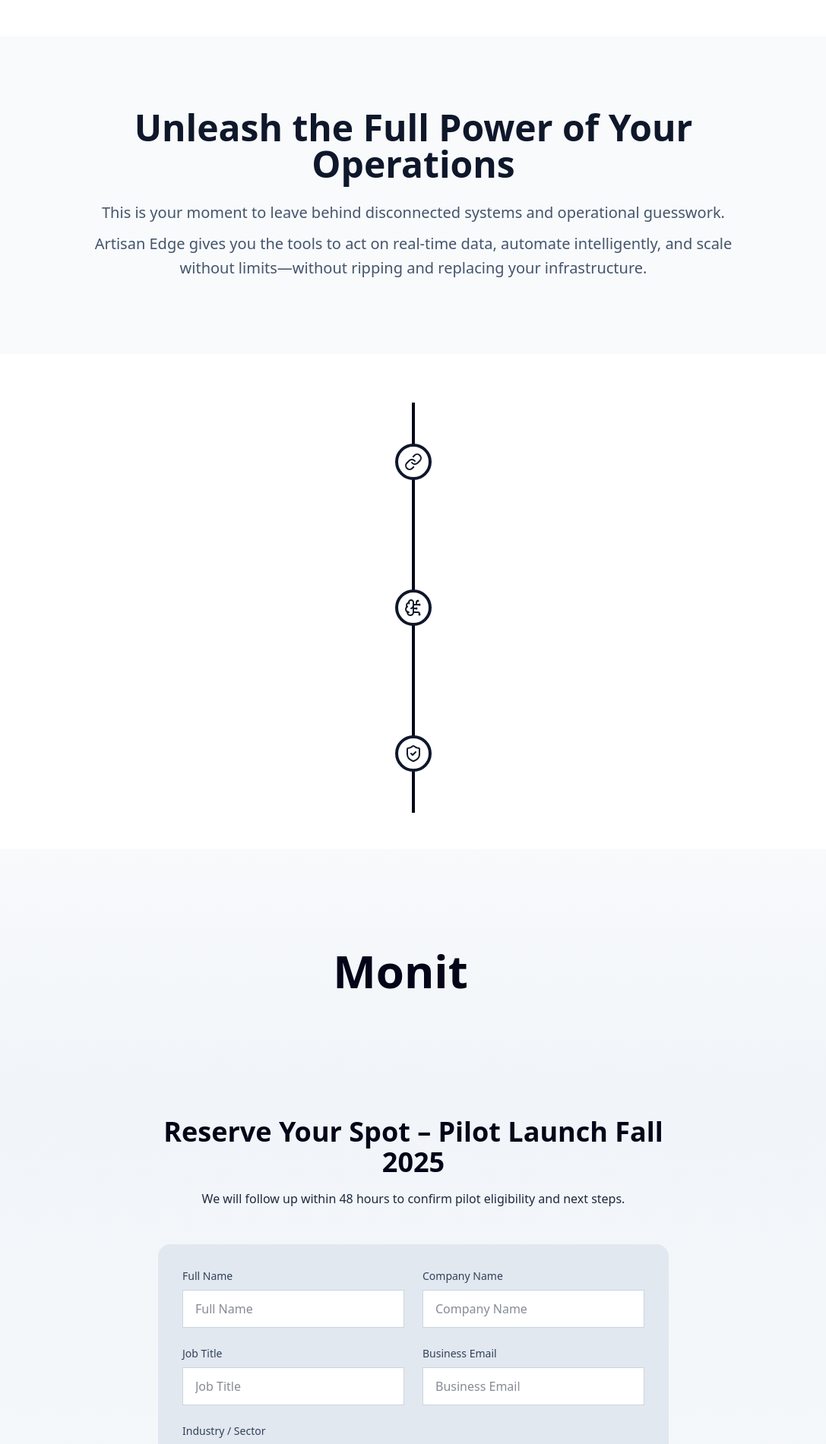
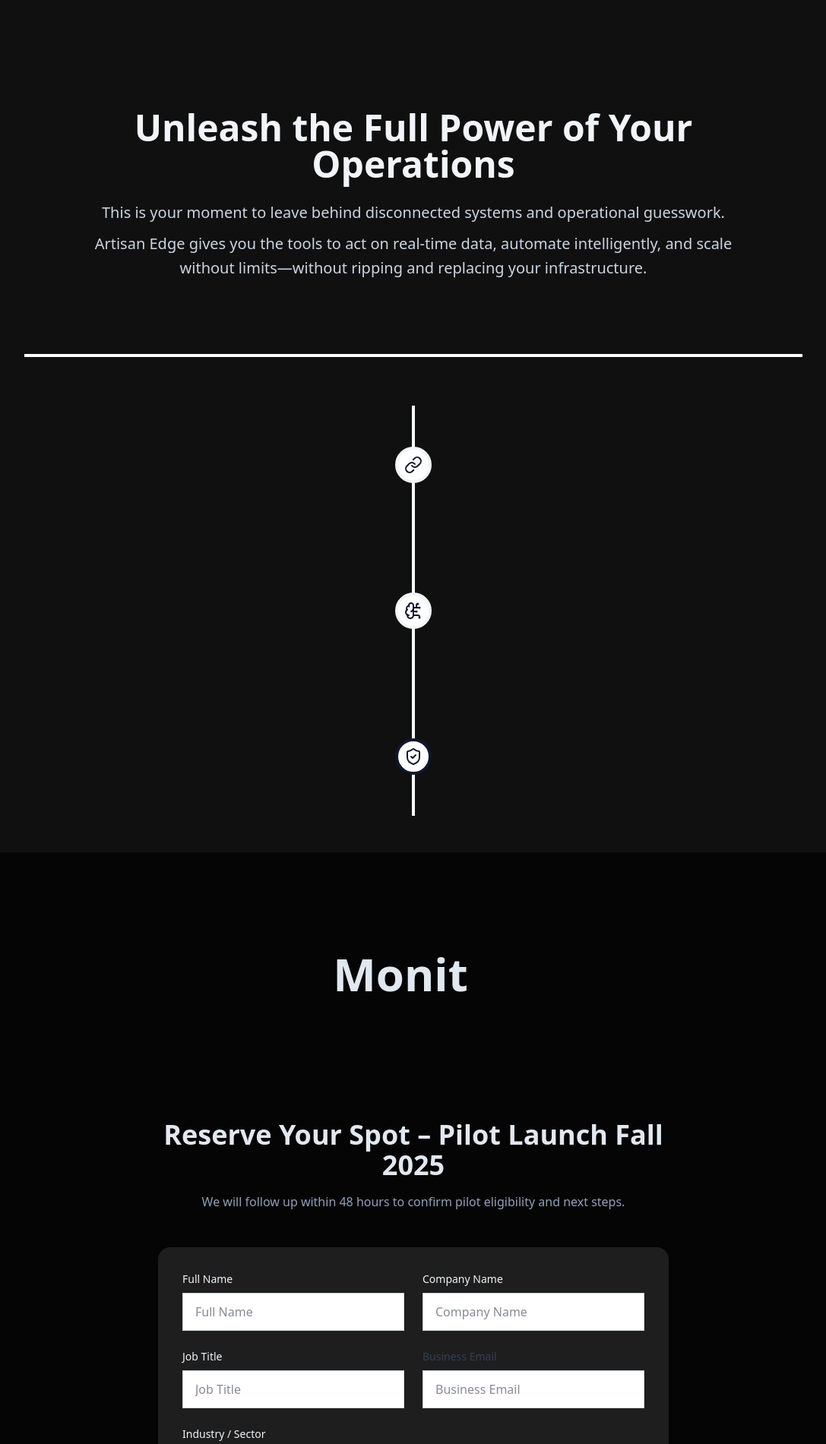
Before and after one commit to mouus/artisan-git, a Next.js app: page / in a window 1280 px wide. Shown: the part 880-2781 px from the top of the page at 76% size, without its empty margins (96-1183 px from the left). Built offline with nearby package versions, Linux system fonts and the light colour scheme.

Commit message:
dark theme

```diff
--- a/app/page.jsx
+++ b/app/page.jsx
@@ -43,7 +43,7 @@
   }, []); // Empty dependency array ensures this effect runs only once
 
   return (
-    <div className="relative">
+    <div className="relative bg-[#101010]">
       <header className="p-2 dark:bg-slate-900 z-50">
         <div className="flex justify-between items-center max-w-7xl mx-auto">
           {/* Logo */}
@@ -53,7 +53,7 @@
               alt="Artisan Edge Logo"
               width={100}
               height={100}
-              className="h-16 md:h-28 w-auto filter brightness-0 invert"
+              className="h-16 md:h-28 w-auto z-10 filter brightness-0 invert"
             />
           </div>
         </div>
@@ -62,7 +62,7 @@
       {/* Hero Section */}
       <div className="min-h-screen">
         {/* Fixed Video Background */}
-        <div className="absolute top-0 left-0  h-[880px] z-[-1] overflow-hidden">
+        <div className="absolute top-0 left-0  h-[880px]  overflow-hidden">
           <video
             autoPlay
             muted
@@ -71,7 +71,7 @@
           >
             <source src="/robo.mp4" type="video/mp4" />
           </video>
-          <div className="absolute inset-0 bg-slate-950/50" />
+          <div className="absolute inset-0 bg-black/90" />
         </div>
 
         {/* Content Over Video */}
@@ -117,13 +117,13 @@
       </div>
 
       {/* Unleash Section */}
-      <div className="relative min-h-screen   bg-white">
-        <section className="md:bg-slate-50  mx-auto   py-16 px-4 md:py-24">
+      <div className="relative bg-[#101010] min-h-screen ">
+        <section className="bg-[#101010] max-w-5xl border-b-4 border-white mx-auto   py-16 px-4 md:py-24">
           <div className="md:max-w-4xl mx-auto text-center">
-            <h2 className="text-4xl md:text-5xl font-bold mb-6 text-slate-900 dark:text-white">
+            <h2 className="text-4xl md:text-5xl font-bold mb-6 text-slate-100 dark:text-white">
               Unleash the Full Power of Your Operations
             </h2>
-            <p className="text-lg md:text-xl text-slate-600 dark:text-slate-400 leading-relaxed">
+            <p className="text-lg md:text-xl text-slate-300 dark:text-slate-200 leading-relaxed">
               This is your moment to leave behind disconnected systems and
               operational guesswork.
               <br className="hidden md:block" />
@@ -139,7 +139,7 @@
         {/* REFACTORED TIMELINE: No more duplicate code. Uses responsive classes. */}
         <div className="relative max-w-4xl mx-auto mt-16 px-4">
           {/* Vertical Line for Desktop */}
-          <div className="absolute left-1/2 transform -translate-x-1/2 h-full w-1 bg-slate-950 dark:bg-slate-700 hidden md:block"></div>
+          <div className="absolute left-1/2 transform -translate-x-1/2 h-full w-1 bg-slate-50 dark:bg-slate-100 hidden md:block"></div>
 
           {/* Timeline Item 1 */}
           <div className="relative flex md:items-center mb-12">
@@ -148,17 +148,17 @@
                 scrollAnimation ? "animate-slide-right" : "opacity-0"
               }`}
             >
-              <div className="p-6 bg-white dark:bg-slate-800 rounded-xl shadow-md border md:border-0">
-                <h3 className="text-xl font-bold mb-2 text-slate-900">
+              <div className="p-6  dark:bg-slate-800 rounded-xl shadow-md border md:border-0">
+                <h3 className="text-xl font-bold mb-2 text-white">
                   Connect Anything
                 </h3>
-                <p className="text-slate-600 dark:text-slate-400">
+                <p className="text-slate-100 dark:text-slate-100">
                   Instantly integrate legacy PLCs, robotics, barcode scanners,
                   and enterprise systems—no middleware needed.
                 </p>
               </div>
             </div>
-            <div className="hidden md:flex absolute left-1/2 transform -translate-x-1/2 bg-white dark:bg-slate-800 border-4 border-slate-900 w-12 h-12 rounded-full  items-center justify-center z-10">
+            <div className="hidden md:flex absolute left-1/2 transform -translate-x-1/2 bg-white dark:bg-slate-800 border-4 border-slate-100 w-12 h-12 rounded-full  items-center justify-center z-10">
               <LinkIcon className="w-6 h-6 text-slate-900" />
             </div>
           </div>
@@ -170,17 +170,17 @@
                 scrollAnimationtwo ? "animate-slide-in-left" : "opacity-0"
               }`}
             >
-              <div className="p-6 bg-white dark:bg-slate-800 rounded-xl shadow-md border md:border-0">
-                <h3 className="text-xl font-bold mb-2 text-slate-900">
+              <div className="p-6  dark:bg-slate-800 rounded-xl shadow-md border md:border-0">
+                <h3 className="text-xl font-bold mb-2 text-white">
                   Visual Automation
                 </h3>
-                <p className="text-slate-600 dark:text-slate-400">
+                <p className="text-slate-100 dark:text-slate-400">
                   Build powerful workflows in minutes with zero coding
                   knowledge.
                 </p>
               </div>
             </div>
-            <div className="hidden md:flex absolute left-1/2 transform -translate-x-1/2 bg-white dark:bg-slate-800 border-4 border-slate-900 w-12 h-12 rounded-full  items-center justify-center z-10">
+            <div className="hidden md:flex absolute left-1/2 transform -translate-x-1/2 bg-white dark:bg-slate-800 border-4 border-slate-100 w-12 h-12 rounded-full  items-center justify-center z-10">
               <BrainCircuit className="w-6 h-6 text-slate-900" />
             </div>
           </div>
@@ -192,11 +192,11 @@
                 scrollAnimationthree ? "animate-slide-right" : "opacity-0"
               }`}
             >
-              <div className="p-6 bg-white dark:bg-slate-800 rounded-xl shadow-md border md:border-0">
-                <h3 className="text-xl font-bold mb-2 text-slate-900">
+              <div className="p-6  dark:bg-slate-800 rounded-xl shadow-md border md:border-0">
+                <h3 className="text-xl font-bold mb-2 text-white">
                   Secure by Design
                 </h3>
-                <p className="text-slate-600 dark:text-slate-400">
+                <p className="text-slate-100 dark:text-slate-400">
                   ISA/IEC 62443-aligned encryption, access control, and
                   compliance-ready logging—built in.
                 </p>
@@ -210,8 +210,8 @@
       </div>
 
       {/* What you can do section */}
-      <div className="bg-gradient-to-b from-slate-50 to-slate-100 md:py-20 px-4">
-        <div className="hidden md:flex text-slate-950 text-xl md:text-6xl h-40 w-max-6xl items-center justify-center text-center font-bold ">
+      <div className="bg-[#050505] md:py-20 px-4">
+        <div className="hidden md:flex text-slate-200 text-xl md:text-6xl h-40 w-max-6xl items-center justify-center text-center font-bold ">
           <Typewriter
             options={{
               strings: [
@@ -238,22 +238,22 @@
       <div className="bg-white  min-h-screen">
 
         {/*  (Form) */}
-        <div className="w-full bg-gradient-to-b from-slate-100 to-slate-50  p-4 md:p-8">
+        <div className="w-full bg-[#050505] p-4 md:p-8">
           <div className="max-w-2xl mx-auto">
             <div className="text-center mb-12 pt-8 lg:pt-0">
-              <h2 className="text-3xl md:text-4xl text-slate-950 font-bold mb-4">
+              <h2 className="text-3xl md:text-4xl text-slate-200 font-bold mb-4">
                 Reserve Your Spot – Pilot Launch Fall 2025
               </h2>
-              <p className="text-slate-800">
+              <p className="text-slate-400">
                 We will follow up within 48 hours to confirm pilot eligibility
                 and next steps.
               </p>
             </div>
             <div className="max-w-2xl mx-auto pb-8">
-              <form className="bg-slate-200 p-6 md:p-8 rounded-2xl space-y-6">
+              <form className="bg-white/10 p-6 md:p-8 rounded-2xl space-y-6">
                 <div className="grid md:grid-cols-2 gap-6">
                   <div>
-                    <label className="block text-sm font-medium text-slate-700 mb-2">
+                    <label className="block text-sm font-medium text-slate-100 mb-2">
                       Full Name
                     </label>
                     <input
@@ -263,7 +263,7 @@
                     />
                   </div>
                   <div>
-                    <label className="block text-sm font-medium text-slate-700 mb-2">
+                    <label className="block text-sm font-medium text-slate-100 mb-2">
                       Company Name
                     </label>
                     <input
@@ -275,7 +275,7 @@
                 </div>
                 <div className="grid md:grid-cols-2 gap-6">
                   <div>
-                    <label className="block text-sm font-medium text-slate-700 mb-2">
+                    <label className="block text-sm font-medium text-slate-100 mb-2">
                       Job Title
                     </label>
                     <input
@@ -296,10 +296,10 @@
                   </div>
                 </div>
                 <div>
-                  <label className="block text-sm font-medium text-slate-700 mb-2">
+                  <label className="block text-sm font-medium text-slate-100 mb-2">
                     Industry / Sector
                   </label>
-                  <select className="w-full px-4 py-3 border border-slate-300 bg-white text-slate-900 rounded-lg focus:ring-2 focus:ring-slate-500">
+                  <select className="w-full px-4 py-3 border border-slate-300 bg-white text-slate-500 rounded-lg focus:ring-2 focus:ring-slate-500">
                     <option>Select Industry</option>
                     <option>Manufacturing</option>
                     <option>Logistics & Warehousing</option>
@@ -309,18 +309,18 @@
                   </select>
                 </div>
                 <div>
-                  <label className="block text-sm font-medium text-slate-700 mb-2">
+                  <label className="block text-sm font-medium text-slate-100 mb-2">
                     Primary Automation Challenge (optional)
                   </label>
                   <textarea
                     rows={4}
                     placeholder="e.g., tracking production downtime..."
-                    className="w-full px-4 py-3 border border-slate-300 bg-white text-slate-900 rounded-lg focus:ring-2 focus:ring-slate-500"
+                    className="w-full px-4 py-3 border border-slate-300 bg-white text-slate-100 rounded-lg focus:ring-2 focus:ring-slate-500"
                   ></textarea>
                 </div>
                 <button
                   type="submit"
-                  className="w-full bg-slate-950 text-white py-4 rounded-lg font-semibold text-lg hover:bg-slate-800 transition-colors duration-300"
+                  className="w-full bg-[#050505] text-white py-4 rounded-lg font-semibold text-lg hover:bg-slate-800 transition-colors duration-300"
                 >
                   Submit My Application
                 </button>
@@ -329,47 +329,47 @@
           </div>
         </div>
         {/*  (Industries) */}
-        <div className=" bg-slate-100 mx-auto">
+        <div className=" bg-black mx-auto">
           <section className="flex">
             <div className="py-10 mx-auto px-4">
               <div className="text-center mb-12">
-                <h2 className="text-4xl md:text-5xl font-bold text-slate-900">
+                <h2 className="text-4xl md:text-5xl font-bold text-slate-50">
                   Industries We Serve
                 </h2>
               </div>
               <div
                 className={`grid grid-cols-1 md:grid-cols-2 lg:grid-cols-4 gap-2 `}
               >
-                <div className="bg-slate-950 text-slate-200 p-6 rounded-2xl text-center">
-                  <Factory className="w-10 h-10 text-slate-500 mx-auto mb-4" />
+                <div className="bg-white/10 text-slate-200 p-6 rounded-2xl text-center">
+                  <Factory className="w-10 h-10 text-slate-50 mx-auto mb-4" />
                   <h3 className="text-xl font-bold mb-3">Manufacturing</h3>
-                  <p className="text-slate-400 text-sm">
+                  <p className="text-slate-100 text-sm">
                     Connect OT and IT, optimize production, and integrate data
                     across equipment.
                   </p>
                 </div>
-                <div className="bg-slate-950 text-slate-200 p-6 rounded-2xl text-center">
-                  <Warehouse className="w-10 h-10 text-slate-500 mx-auto mb-4" />
+                <div className="bg-white/10 text-slate-200 p-6 rounded-2xl text-center">
+                  <Warehouse className="w-10 h-10 text-slate-50 mx-auto mb-4" />
                   <h3 className="text-xl font-bold mb-3">
                     Logistics & Warehousing
                   </h3>
-                  <p className="text-slate-400 text-sm">
+                  <p className="text-slate-100 text-sm">
                     Automate picking, routing, label printing, and inventory
                     syncing.
                   </p>
                 </div>
-                <div className="bg-slate-950 text-slate-200 p-6 rounded-2xl text-center">
-                  <UtensilsCrossed className="w-10 h-10 text-slate-500 mx-auto mb-4" />
+                <div className="bg-white/10 text-slate-200 p-6 rounded-2xl text-center">
+                  <UtensilsCrossed className="w-10 h-10 text-slate-50 mx-auto mb-4" />
                   <h3 className="text-xl font-bold mb-3">Food Service</h3>
-                  <p className="text-slate-400 text-sm">
+                  <p className="text-slate-100 text-sm">
                     Link POS to automated prep stations, track cook times, and
                     reduce waste.
                   </p>
                 </div>
-                <div className="bg-slate-950 text-slate-200 p-6 rounded-2xl text-center">
-                  <Wrench className="w-10 h-10 text-slate-500 mx-auto mb-4" />
+                <div className="bg-white/10 text-slate-200 p-6 rounded-2xl text-center">
+                  <Wrench className="w-10 h-10 text-slate-50 mx-auto mb-4" />
                   <h3 className="text-xl font-bold mb-3">OEM & Integrators</h3>
-                  <p className="text-slate-400 text-sm">
+                  <p className="text-slate-100 text-sm">
                     Embed Artisan Edge with white-labeled dashboards and
                     deployment templates.
                   </p>
@@ -384,18 +384,18 @@
 
       {/* Pilot Program Section */}
       <div className="bg-white ">
-        <section className="py-20 bg-slate-100 dark:bg-slate-900">
+        <section className="py-20 bg-[#050505] dark:bg-slate-900">
           <div className="max-w-4xl mx-auto px-4 text-center">
-            <h2 className="text-4xl md:text-5xl font-bold mb-6">
+            <h2 className="text-4xl text-slate-50 md:text-5xl font-bold mb-6">
               Fall 2025 Pilot Program
             </h2>
-            <p className="text-xl text-slate-600 dark:text-slate-300 mb-8">
+            <p className="text-xl text-slate-200 dark:text-slate-300 mb-8">
               We're offering a limited early access program for select partners
               and forward-leaning industrial operators.
             </p>
-            <div className="bg-white/50 dark:bg-slate-800/50 backdrop-blur-sm rounded-2xl p-8 mb-8">
-              <h3 className="text-2xl font-bold mb-6">What You Get:</h3>
-              <div className="grid md:grid-cols-3 gap-8 md:gap-6 text-slate-700 dark:text-slate-300">
+            <div className="bg-white/10 dark:bg-slate-800 backdrop-blur-sm rounded-2xl p-8 mb-8">
+              <h3 className="text-2xl font-bold mb-6 text-slate-50">What You Get:</h3>
+              <div className="grid md:grid-cols-3 gap-8 md:gap-6 text-slate-200 dark:text-slate-300">
                 <div className="flex flex-col items-center">
                   <div className="text-3xl mb-2">⏱️</div>
                   <p>6–8 week pilot (at no cost)</p>
@@ -410,10 +410,10 @@
                 </div>
               </div>
             </div>
-            <p className="text-xl text-slate-600 dark:text-slate-300 mb-8">
+            <p className="text-xl text-slate-400 dark:text-slate-300 mb-8">
               This is your chance to lead the next industrial revolution.
             </p>
-            <button className="bg-slate-950 text-white dark:bg-white dark:text-slate-900 px-10 py-5 rounded-full font-semibold text-lg hover:bg-slate-800 dark:hover:bg-slate-200 transition-all duration-300 transform hover:scale-105 shadow-lg">
+            <button className="bg-white text-slate-950 dark:bg-white dark:text-slate-900 px-10 py-5 rounded-full font-semibold text-lg hover:bg-slate-800 dark:hover:bg-slate-200 transition-all duration-300 transform hover:scale-105 shadow-lg">
               Apply for Early Access Now
             </button>
           </div>
@@ -421,7 +421,7 @@
       </div>
 
       {/* Footer */}
-      <footer className="bg-slate-950 py-12 text-slate-300">
+      <footer className="bg-[#060606] py-12 text-slate-100">
         <div className="max-w-7xl mx-auto px-4">
           <div className="grid grid-cols-1 md:grid-cols-4 gap-8 mb-12">
             <div className="md:col-span-2">
@@ -432,13 +432,13 @@
                 height={40}
                 className="h-10 w-auto filter brightness-0 invert mb-6"
               />
-              <p className="text-slate-400 mb-6">
+              <p className="text-slate-100 mb-6">
                 Artisan Technologies builds intelligent automation software that
                 connects machines, people, and data. Our flagship platform,
                 Artisan Edge, helps you modernize industrial operations with
                 speed, clarity, and impact.
               </p>
-              <div className="space-y-2 text-slate-400">
+              <div className="space-y-2 text-slate-100">
                 <p>📧 sales@artisantec.io</p>
                 <p>🌐 www.artisantec.io</p>
                 <p>📞 (419) 481-6976</p>
@@ -448,7 +448,7 @@
               <h3 className="text-lg font-semibold text-white mb-4">
                 Security
               </h3>
-              <ul className="space-y-2 text-slate-400 text-sm">
+              <ul className="space-y-2 text-slate-100 text-sm">
                 <li>End-to-end TLS encryption</li>
                 <li>Role-based access controls</li>
                 <li>Offline-first execution</li>
@@ -459,7 +459,7 @@
               <h3 className="text-lg font-semibold text-white mb-4">
                 Solutions
               </h3>
-              <ul className="space-y-2 text-slate-400 text-sm">
+              <ul className="space-y-2 text-slate-100 text-sm">
                 <li>Custom Solutions</li>
                 <li>Enterprise Deployment</li>
                 <li>Integration Services</li>
@@ -467,7 +467,7 @@
               </ul>
             </div>
           </div>
-          <div className="border-t border-slate-800 pt-8 text-center text-slate-500">
+          <div className="border-t border-slate-100/50 pt-8 text-center text-slate-50">
             <p>&copy; 2025 Artisan Technologies. All rights reserved.</p>
           </div>
         </div>
--- a/next.config.mjs
+++ b/next.config.mjs
@@ -1,4 +1,6 @@
 /** @type {import('next').NextConfig} */
-const nextConfig = {};
+const nextConfig = {
+
+};
 
 export default nextConfig;
```
Also changed, not shown: public/robot-arm.jpg (added).
